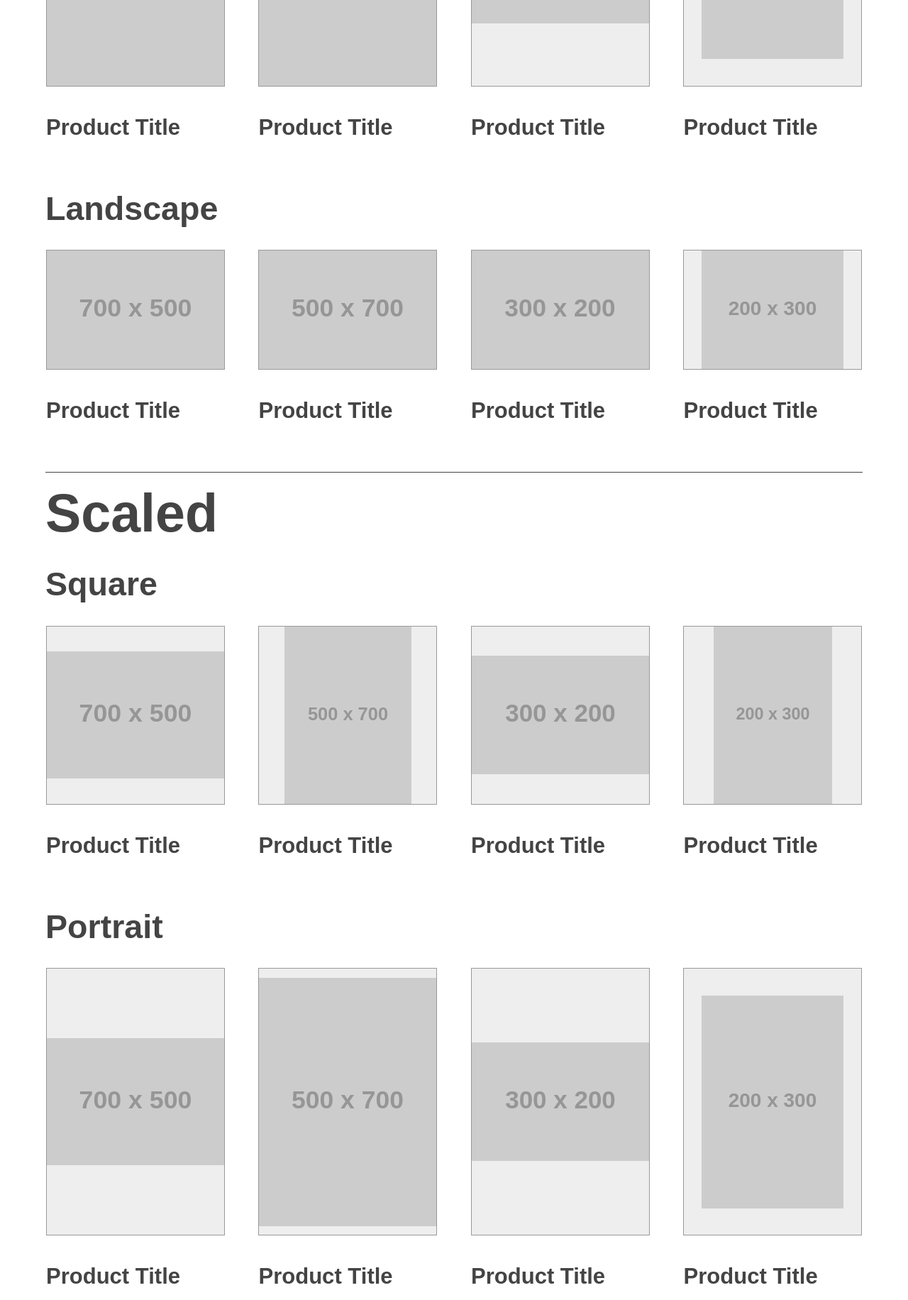
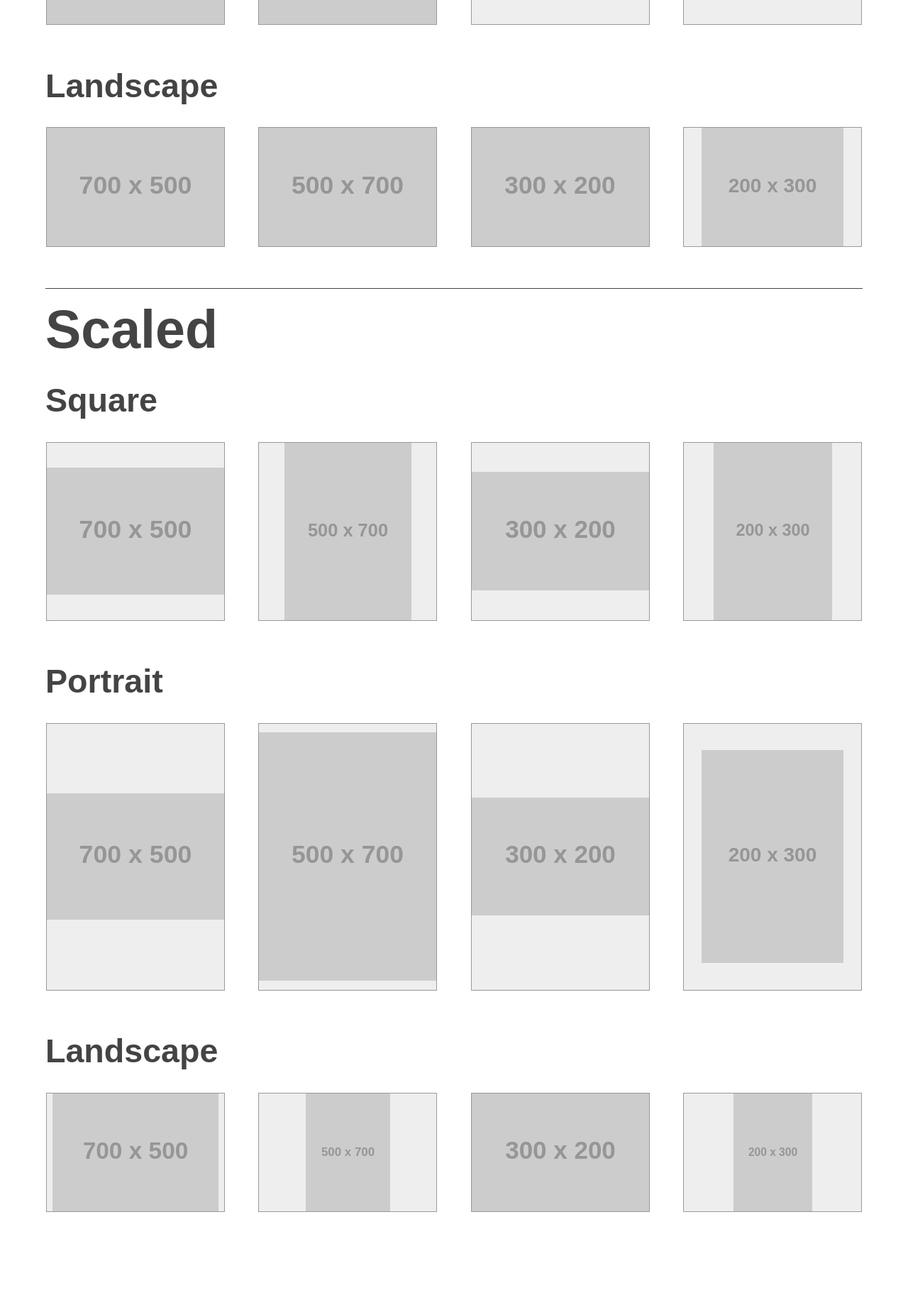
Before and after one commit to lucidnz/uniform-thumbnails, a website: page index.html in a window 1280 px wide. Shown: the part 968-2800 px from the top of the page at 71% size. After the commit the page ends 2763 px from the top, so only its background shows below. Drawn offline with nearby package versions, Linux system fonts and the light colour scheme; placeholder pictures from the web are drawn by us.

Commit message:
remove thumb titles

```diff
--- a/index.html
+++ b/index.html
@@ -2,6 +2,7 @@
 <html lang="en">
 <head>
   <meta charset="utf-8" />
+  <meta http-equiv="X-UA-Compatible" content="IE=edge" />
   <meta content="width=device-width, initial-scale=1" name="viewport">
   <title>Uniform Thumbnails Demo</title>
 
@@ -20,9 +21,6 @@
           <a class="image-wrapper" href="#">
             <img src="http://placehold.it/700x500">
           </a>
-          <div class="caption">
-            <h4>Product Title</h4>
-          </div>
         </div>
       </div>
 
@@ -31,9 +29,6 @@
           <a class="image-wrapper" href="#">
             <img src="http://placehold.it/500x700">
           </a>
-          <div class="caption">
-            <h4>Product Title</h4>
-          </div>
         </div>
       </div>
 
@@ -42,9 +37,6 @@
           <a class="image-wrapper" href="#">
             <img src="http://placehold.it/300x200">
           </a>
-          <div class="caption">
-            <h4>Product Title</h4>
-          </div>
         </div>
       </div>
 
@@ -53,9 +45,6 @@
           <a class="image-wrapper" href="#">
             <img src="http://placehold.it/200x300">
           </a>
-          <div class="caption">
-            <h4>Product Title</h4>
-          </div>
         </div>
       </div>
     </section>
@@ -68,9 +57,6 @@
           <a class="image-wrapper" href="#">
             <img src="http://placehold.it/700x500">
           </a>
-          <div class="caption">
-            <h4>Product Title</h4>
-          </div>
         </div>
       </div>
 
@@ -79,9 +65,6 @@
           <a class="image-wrapper" href="#">
             <img src="http://placehold.it/500x700">
           </a>
-          <div class="caption">
-            <h4>Product Title</h4>
-          </div>
         </div>
       </div>
 
@@ -90,9 +73,6 @@
           <a class="image-wrapper" href="#">
             <img src="http://placehold.it/300x200">
           </a>
-          <div class="caption">
-            <h4>Product Title</h4>
-          </div>
         </div>
       </div>
 
@@ -101,9 +81,6 @@
           <a class="image-wrapper" href="#">
             <img src="http://placehold.it/200x300">
           </a>
-          <div class="caption">
-            <h4>Product Title</h4>
-          </div>
         </div>
       </div>
     </section>
@@ -116,9 +93,6 @@
           <a class="image-wrapper" href="#">
             <img src="http://placehold.it/700x500">
           </a>
-          <div class="caption">
-            <h4>Product Title</h4>
-          </div>
         </div>
       </div>
 
@@ -127,9 +101,6 @@
           <a class="image-wrapper" href="#">
             <img src="http://placehold.it/500x700">
           </a>
-          <div class="caption">
-            <h4>Product Title</h4>
-          </div>
         </div>
       </div>
 
@@ -138,9 +109,6 @@
           <a class="image-wrapper" href="#">
             <img src="http://placehold.it/300x200">
           </a>
-          <div class="caption">
-            <h4>Product Title</h4>
-          </div>
         </div>
       </div>
 
@@ -149,9 +117,6 @@
           <a class="image-wrapper" href="#">
             <img src="http://placehold.it/200x300">
           </a>
-          <div class="caption">
-            <h4>Product Title</h4>
-          </div>
         </div>
       </div>
     </section>
@@ -168,9 +133,6 @@
           <a class="image-wrapper" href="#">
             <img src="http://placehold.it/700x500">
           </a>
-          <div class="caption">
-            <h4>Product Title</h4>
-          </div>
         </div>
       </div>
 
@@ -179,9 +141,6 @@
           <a class="image-wrapper" href="#">
             <img src="http://placehold.it/500x700">
           </a>
-          <div class="caption">
-            <h4>Product Title</h4>
-          </div>
         </div>
       </div>
 
@@ -190,9 +149,6 @@
           <a class="image-wrapper" href="#">
             <img src="http://placehold.it/300x200">
           </a>
-          <div class="caption">
-            <h4>Product Title</h4>
-          </div>
         </div>
       </div>
 
@@ -201,9 +157,6 @@
           <a class="image-wrapper" href="#">
             <img src="http://placehold.it/200x300">
           </a>
-          <div class="caption">
-            <h4>Product Title</h4>
-          </div>
         </div>
       </div>
     </section>
@@ -216,9 +169,6 @@
           <a class="image-wrapper" href="#">
             <img src="http://placehold.it/700x500">
           </a>
-          <div class="caption">
-            <h4>Product Title</h4>
-          </div>
         </div>
       </div>
 
@@ -227,9 +177,6 @@
           <a class="image-wrapper" href="#">
             <img src="http://placehold.it/500x700">
           </a>
-          <div class="caption">
-            <h4>Product Title</h4>
-          </div>
         </div>
       </div>
 
@@ -238,9 +185,6 @@
           <a class="image-wrapper" href="#">
             <img src="http://placehold.it/300x200">
           </a>
-          <div class="caption">
-            <h4>Product Title</h4>
-          </div>
         </div>
       </div>
 
@@ -249,9 +193,6 @@
           <a class="image-wrapper" href="#">
             <img src="http://placehold.it/200x300">
           </a>
-          <div class="caption">
-            <h4>Product Title</h4>
-          </div>
         </div>
       </div>
     </section>
@@ -264,9 +205,6 @@
           <a class="image-wrapper" href="#">
             <img src="http://placehold.it/700x500">
           </a>
-          <div class="caption">
-            <h4>Product Title</h4>
-          </div>
         </div>
       </div>
 
@@ -275,9 +213,6 @@
           <a class="image-wrapper" href="#">
             <img src="http://placehold.it/500x700">
           </a>
-          <div class="caption">
-            <h4>Product Title</h4>
-          </div>
         </div>
       </div>
 
@@ -286,9 +221,6 @@
           <a class="image-wrapper" href="#">
             <img src="http://placehold.it/300x200">
           </a>
-          <div class="caption">
-            <h4>Product Title</h4>
-          </div>
         </div>
       </div>
 
@@ -297,127 +229,9 @@
           <a class="image-wrapper" href="#">
             <img src="http://placehold.it/200x300">
           </a>
-          <div class="caption">
-            <h4>Product Title</h4>
-          </div>
         </div>
       </div>
     </section>
-
-
-    <!--
-
-    <h1>Example 2</h1>
-    <section class="products">
-
-      <div class="thumbnail-wrapper">
-        <div class="thumbnail">
-          <a class="image-wrapper" href="#">
-            <img src="http://cdn.shopify.com/s/files/1/0402/5225/products/Reece_Hudson_Siren_Mini_Bag_Black_1_grande.jpg?v=1398329576">
-          </a>
-          <div class="caption">
-            <h4>Product Title</h4>
-          </div>
-        </div>
-      </div>
-
-      <div class="thumbnail-wrapper">
-        <div class="thumbnail">
-          <a class="image-wrapper" href="#">
-            <img src="http://cdn.shopify.com/s/files/1/0402/5225/products/Reece_Hudson_Bowery_Pouchette_Black_1_grande.jpg?v=1398313304">
-          </a>
-          <div class="caption">
-            <h4>Product Title</h4>
-          </div>
-        </div>
-      </div>
-
-      <div class="thumbnail-wrapper">
-        <div class="thumbnail">
-          <a class="image-wrapper" href="#">
-            <img src="http://cdn.shopify.com/s/files/1/0402/5225/products/Reece_Hudson_Siren_Backpack_Black_1_grande.jpg?v=1398329293">
-          </a>
-          <div class="caption">
-            <h4>Product Title</h4>
-          </div>
-        </div>
-      </div>
-    </section>
-
-    <h1>Example 3</h1>
-    <section class="products">
-
-      <div class="thumbnail-wrapper">
-        <div class="thumbnail">
-          <a class="image-wrapper" href="#">
-            <img src="http://cdn.shopify.com/s/files/1/0402/5225/products/1621706_10152080691605819_1625700985_n_grande.jpg?v=1407834248">
-          </a>
-          <div class="caption">
-            <h4>Product Title</h4>
-          </div>
-        </div>
-      </div>
-
-      <div class="thumbnail-wrapper">
-        <div class="thumbnail">
-          <a class="image-wrapper" href="#">
-            <img src="http://cdn.shopify.com/s/files/1/0402/5225/products/pull-brakpan-1_grande.jpg?v=1407832854">
-          </a>
-          <div class="caption">
-            <h4>Product Title</h4>
-          </div>
-        </div>
-      </div>
-
-      <div class="thumbnail-wrapper">
-        <div class="thumbnail">
-          <a class="image-wrapper" href="#">
-            <img src="http://cdn.shopify.com/s/files/1/0402/5225/products/jupe-saint_grande.jpg?v=1407833883">
-          </a>
-          <div class="caption">
-            <h4>Product Title</h4>
-          </div>
-        </div>
-      </div>
-    </section>
-
-    <h1>Example 4</h1>
-    <section class="products">
-
-      <div class="thumbnail-wrapper">
-        <div class="thumbnail">
-          <a class="image-wrapper" href="#">
-            <img src="http://cdn.shopify.com/s/files/1/0402/5225/products/XmR3SKPVkJT_9X8XD67gXRoXM5XZTjMBR2S6GPkclbo_grande.jpg?v=1408155665">
-          </a>
-          <div class="caption">
-            <h4>Product Title</h4>
-          </div>
-        </div>
-      </div>
-
-      <div class="thumbnail-wrapper">
-        <div class="thumbnail">
-          <a class="image-wrapper" href="#">
-            <img src="http://cdn.shopify.com/s/files/1/0402/5225/products/ZANZAN_AVIDA_DOLLARS_7_grande.jpg?v=1399009279">
-          </a>
-          <div class="caption">
-            <h4>Product Title</h4>
-          </div>
-        </div>
-      </div>
-
-      <div class="thumbnail-wrapper">
-        <div class="thumbnail">
-          <a class="image-wrapper" href="#">
-            <img src="http://cdn.shopify.com/s/files/1/0402/5225/products/ZANZAN_AVIDA_DOLLARS_1_grande.jpg?v=1399010302">
-          </a>
-          <div class="caption">
-            <h4>Product Title</h4>
-          </div>
-        </div>
-      </div>
-    </section>
--->
   </div>
 
   <script>
```
